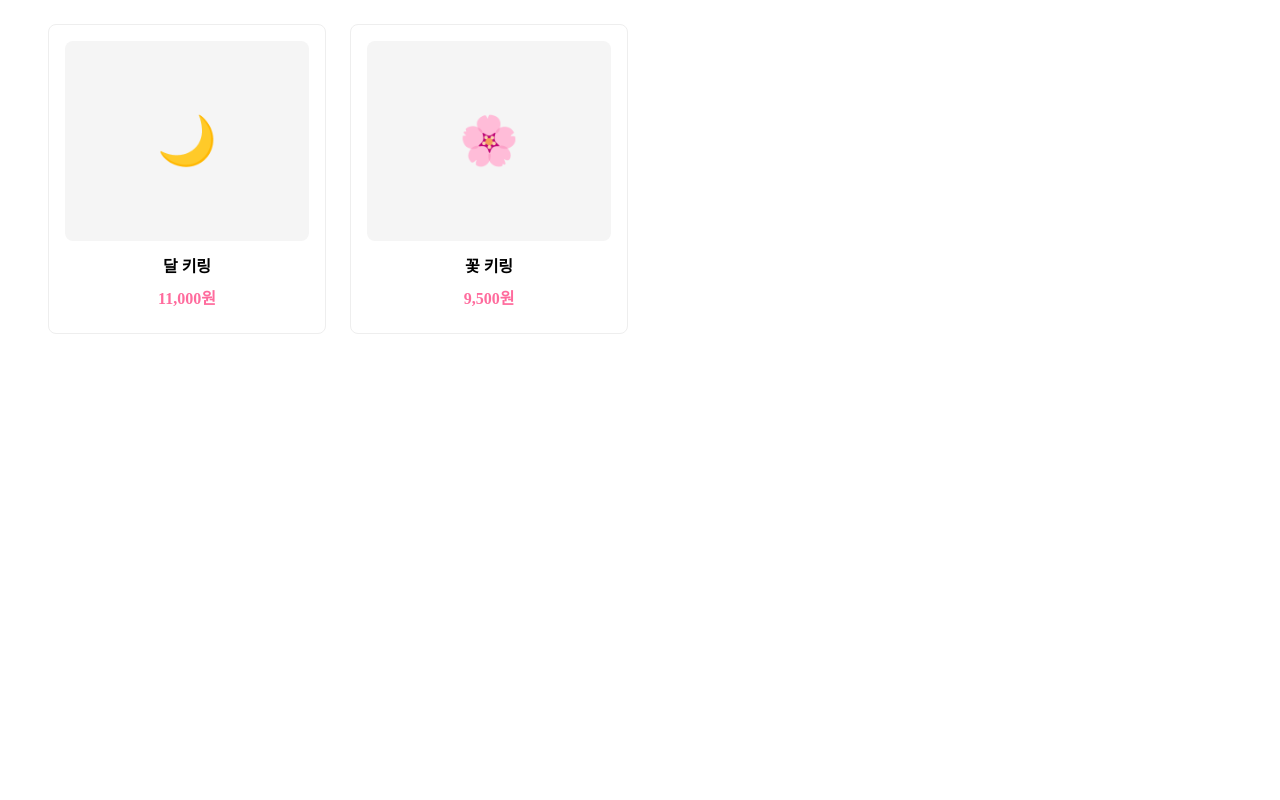
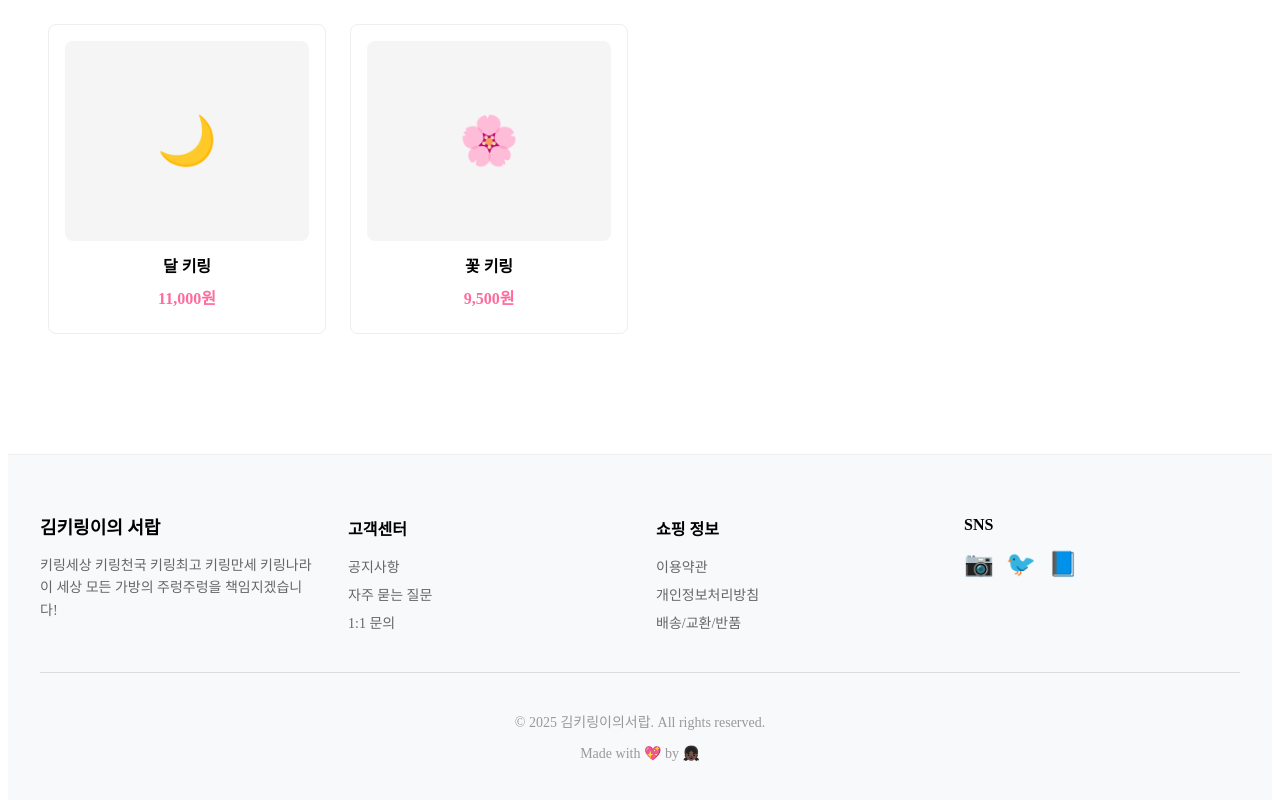
Before and after one commit to 1uuuuuuuuuuuuuuumi/kimkeyring, a React (Vite) app in the folder kimkeyring-frontend/: page / in a window 1280 px wide. Shown: the part 538-1338 px from the top of the page. Before the commit the page ends 920 px from the top, so only its background shows below. Built offline with nearby package versions, Linux system fonts and the light colour scheme.

Commit message:
feat: Footer 추가 - Phase 1 완료

```diff
--- /dev/null
+++ b/kimkeyring-frontend/src/components/Footer.jsx
@@ -0,0 +1,108 @@
+function Footer() {
+  return (
+    <footer style={{
+      backgroundColor: '#f8f9fa',
+      borderTop: '1px solid #eee',
+      padding: '40px 20px',
+      marginTop: '80px'
+    }}>
+      <div style={{
+        maxWidth: '1200px',
+        margin: '0 auto',
+        display: 'grid',
+        gridTemplateColumns: 'repeat(auto-fit, minmax(250px, 1fr))',
+        gap: '32px'
+      }}>
+        {/* 회사 정보 */}
+        <div>
+          <h3 style={{fontSize: '18px', marginBottom: '16px', fontWeight: 'bold'}}>
+            김키링이의 서랍
+          </h3>
+          <p style={{fontSize: '14px', color: '#666', lineHeight: '1.6'}}>
+            키링세상 키링천국 키링최고 키링만세 키링나라
+            <br />
+            이 세상 모든 가방의 주렁주렁을 책임지겠습니다!
+          </p>
+        </div>
+
+        {/* 고객센터 */}
+        <div>
+          <h4 style={{fontSize: '16px', marginBottom: '16px', fontWeight: 'bold'}}>
+            고객센터
+          </h4>
+          <ul style={{listStyle: 'none', padding: 0, margin: 0}}>
+            <li style={{marginBottom: '8px'}}>
+              <a href="#" style={{fontSize: '14px', color: '#666', textDecoration: 'none'}}>
+                공지사항
+              </a>
+            </li>
+            <li style={{marginBottom: '8px'}}>
+              <a href="#" style={{fontSize: '14px', color: '#666', textDecoration: 'none'}}>
+                자주 묻는 질문
+              </a>
+            </li>
+            <li style={{marginBottom: '8px'}}>
+              <a href="#" style={{fontSize: '14px', color: '#666', textDecoration: 'none'}}>
+                1:1 문의
+              </a>
+            </li>
+          </ul>
+        </div>
+
+        {/* 쇼핑 정보 */}
+        <div>
+          <h4 style={{fontSize: '16px', marginBottom: '16px', fontWeight: 'bold'}}>
+            쇼핑 정보
+          </h4>
+          <ul style={{listStyle: 'none', padding: 0, margin: 0}}>
+            <li style={{marginBottom: '8px'}}>
+              <a href="#" style={{fontSize: '14px', color: '#666', textDecoration: 'none'}}>
+                이용약관
+              </a>
+            </li>
+            <li style={{marginBottom: '8px'}}>
+              <a href="#" style={{fontSize: '14px', color: '#666', textDecoration: 'none'}}>
+                개인정보처리방침
+              </a>
+            </li>
+            <li style={{marginBottom: '8px'}}>
+              <a href="#" style={{fontSize: '14px', color: '#666', textDecoration: 'none'}}>
+                배송/교환/반품
+              </a>
+            </li>
+          </ul>
+        </div>
+
+        {/* SNS */}
+        <div>
+          <h4 style={{fontSize: '16px', marginBottom: '16px', fontWeight: 'bold'}}>
+            SNS
+          </h4>
+          <div style={{display: 'flex', gap: '12px'}}>
+            <a href="#" style={{fontSize: '24px', textDecoration: 'none'}}>📷</a>
+            <a href="#" style={{fontSize: '24px', textDecoration: 'none'}}>🐦</a>
+            <a href="#" style={{fontSize: '24px', textDecoration: 'none'}}>📘</a>
+          </div>
+        </div>
+      </div>
+
+      {/* 저작권 */}
+      <div style={{
+        maxWidth: '1200px',
+        margin: '32px auto 0',
+        paddingTop: '24px',
+        borderTop: '1px solid #ddd',
+        textAlign: 'center',
+        fontSize: '14px',
+        color: '#999'
+      }}>
+        <p>© 2025 김키링이의서랍. All rights reserved.</p>
+        <p style={{marginTop: '8px'}}>
+          Made with 💖 by 👧🏿
+        </p>
+      </div>
+    </footer>
+  )
+}
+
+export default Footer
--- a/kimkeyring-frontend/src/pages/Cart.jsx
+++ b/kimkeyring-frontend/src/pages/Cart.jsx
@@ -1,6 +1,7 @@
 import { useNavigate } from "react-router-dom"
 import Header from "../components/Header"
 import { useCart } from "../context/CartContext"
+import Footer from "../components/Footer"
 
 function Cart() {
   const navigate = useNavigate()
@@ -169,6 +170,7 @@ function Cart() {
           </>
         )}
       </main>
+      <Footer />
     </div>
   )
 }
--- a/kimkeyring-frontend/src/pages/Home.jsx
+++ b/kimkeyring-frontend/src/pages/Home.jsx
@@ -1,6 +1,7 @@
 import { useNavigate } from "react-router-dom"
 import Header from "../components/Header"
 import ProductCard from "../components/ProductCard"
+import Footer from "../components/Footer"
 
 function Home() {
   const navigate = useNavigate()
@@ -36,6 +37,7 @@ function Home() {
           ))}
         </div>
       </main>
+      <Footer />
     </div>
   )
 }
--- a/kimkeyring-frontend/src/pages/ProductDetail.jsx
+++ b/kimkeyring-frontend/src/pages/ProductDetail.jsx
@@ -1,6 +1,7 @@
 import { useParams, useNavigate } from "react-router-dom";
 import Header from '../components/Header'
 import { useCart } from "../context/CartContext";
+import Footer from "../components/Footer";
 
 function ProductDetail()  {
   const {id} = useParams() // URL에서 상품ID 가져오기
@@ -123,6 +124,7 @@ function ProductDetail()  {
           </div>
         </div>
       </main>
+      <Footer />
     </div>
   )
 }
```
